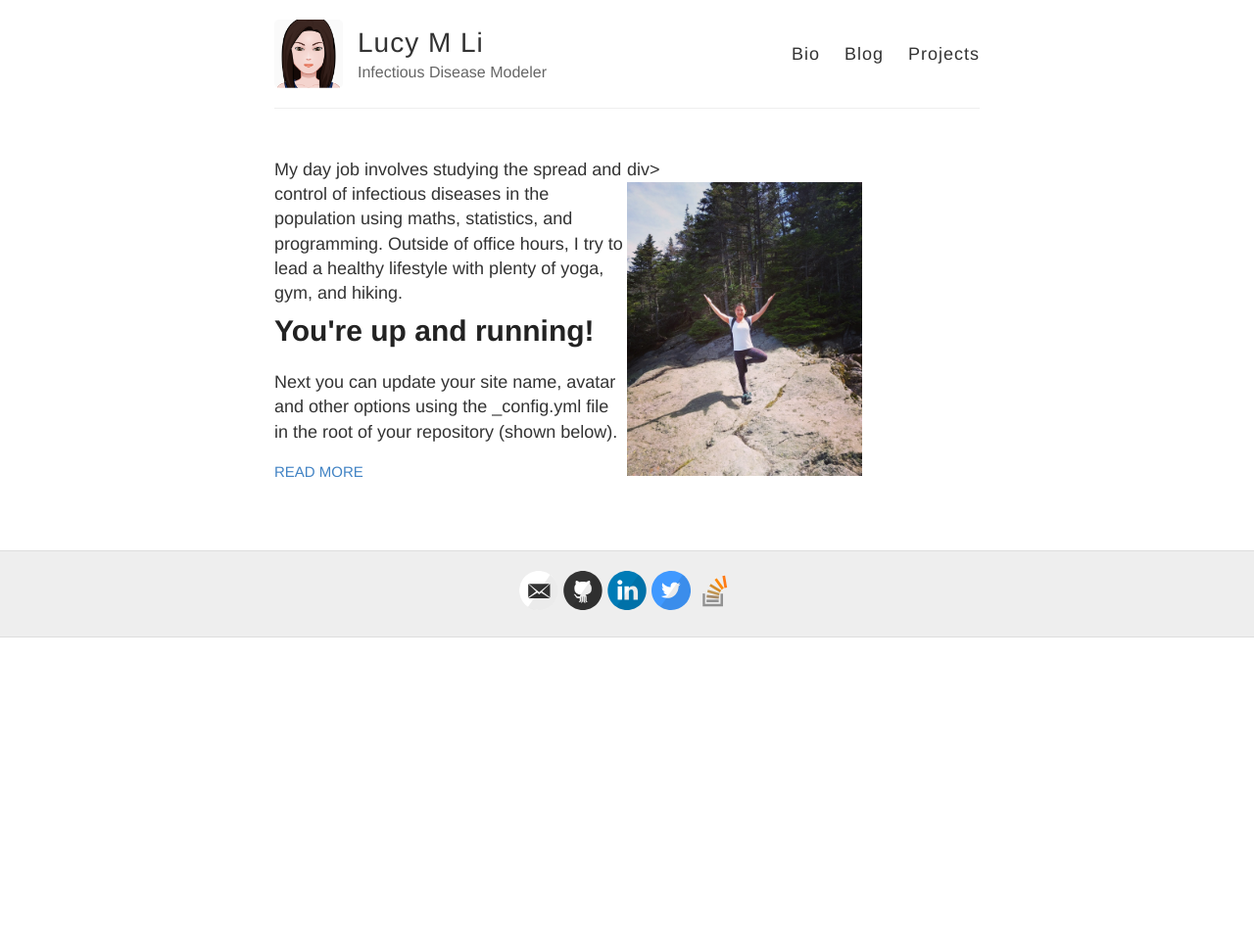
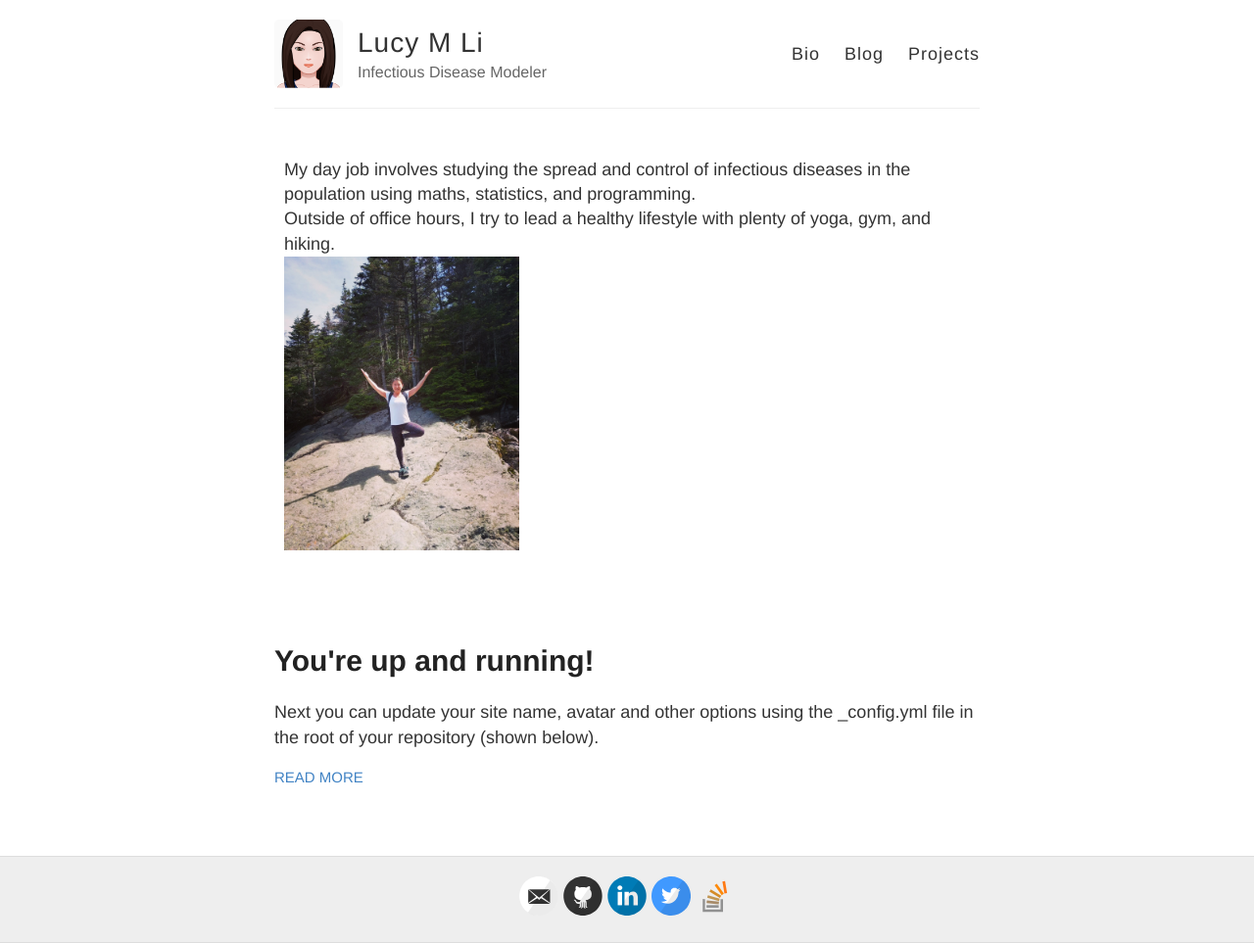
Before and after one commit to lucymli/lucymli.github.io, a Jekyll site: the page built from index.html, in a window 1280 px wide. Shown: the whole page at 98% size. Built offline with Jekyll 4.4.1, drawn with Linux system fonts in a browser that asks for light colours; before the commit the page ends 900 px from its top, so only the background shows below that.

Commit message:
update layout of homepage

```diff
--- a/index.html
+++ b/index.html
@@ -2,15 +2,20 @@
 layout: default
 ---
 
-<div style="float: left; width: 50%;">
-My day job involves studying the spread and control of infectious diseases in the population using maths, statistics, and programming.
+<div class="container">
+    <div class="right">
+        My day job involves studying the spread and control of infectious diseases in the population using maths, statistics, and programming.<br>
+        Outside of office hours, I try to lead a healthy lifestyle with plenty of yoga, gym, and hiking.
+    </div>
+    <div class="left">
+        <img src="https://github.com/lucymli/lucymli.github.io/raw/master/images/treepose.jpg" width="240px" height="300px">
 
-Outside of office hours, I try to lead a healthy lifestyle with plenty of yoga, gym, and hiking.
-</div>div>
+    </div>
+</div>
 
-<div style="float: right; width: 50%;">
-<img src="https://github.com/lucymli/lucymli.github.io/raw/master/images/treepose.jpg" width="240px" height="300px">
-</div>
+
+<br>
+<br>
 
 <div class="posts">
   {% for post in site.posts %}
```
